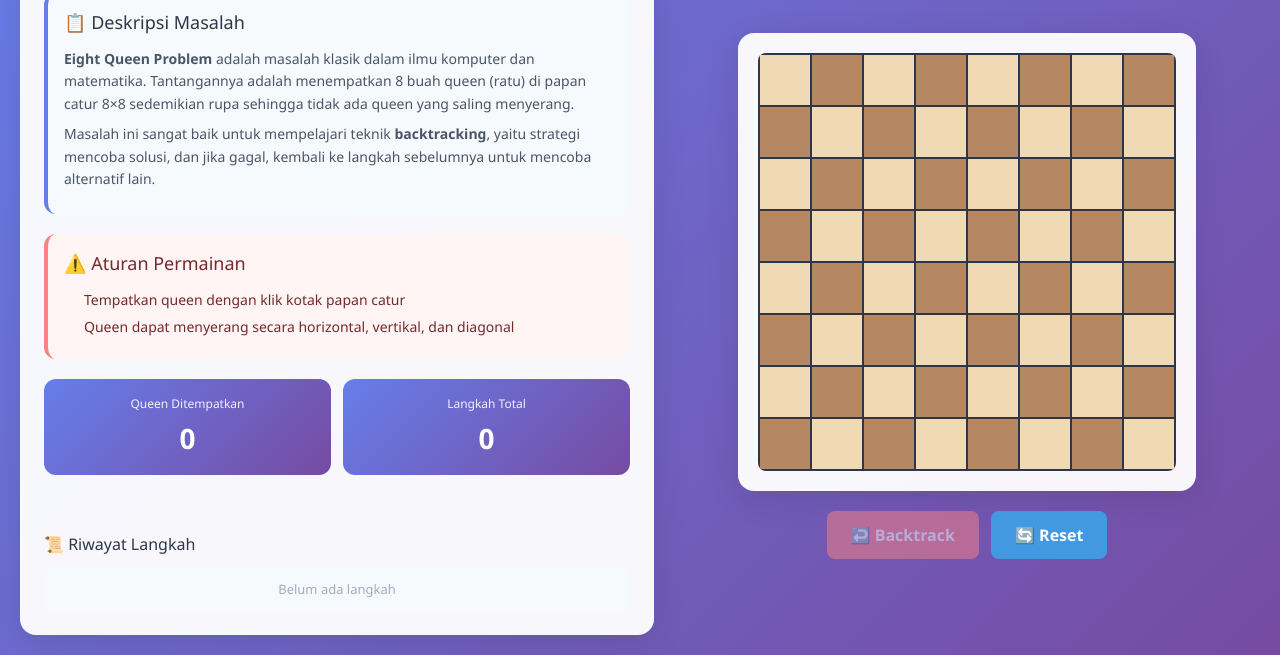
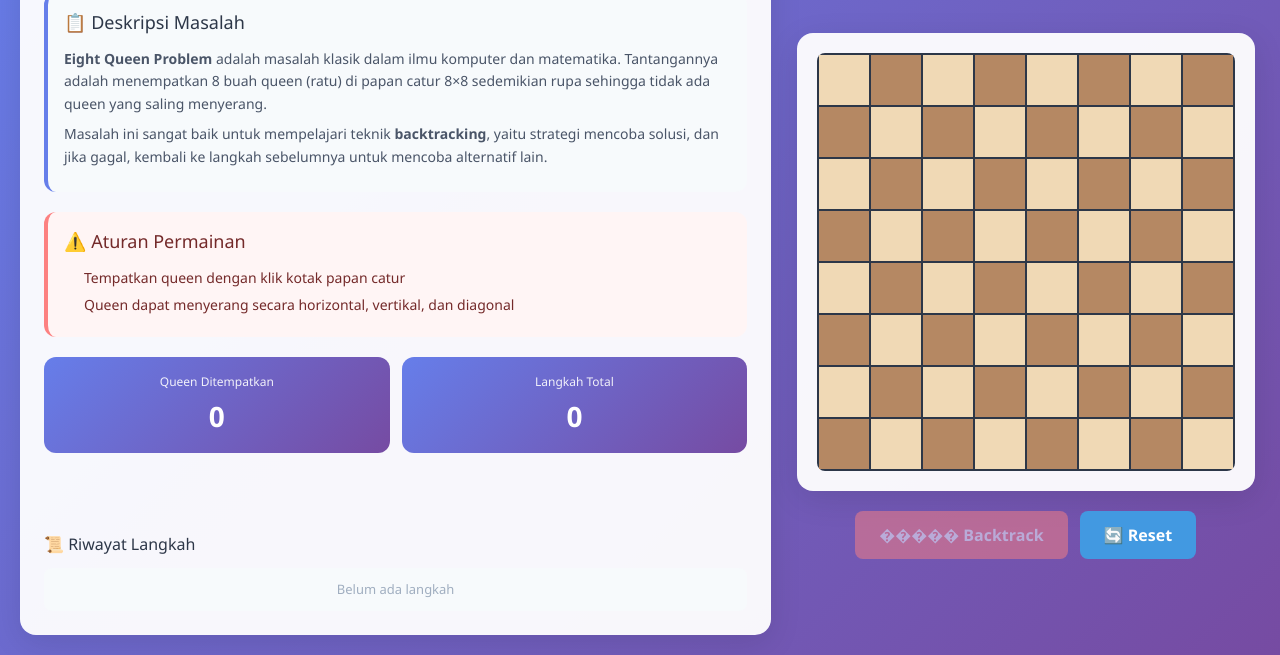
Before and after one commit to juksopo-oss/eight_queen_problem, a plain HTML site: page index.html in a window 1280 px wide. Shown: the part 145-800 px from the top of the page. Drawn offline with nearby package versions, Linux system fonts and the light colour scheme.

Commit message:
Update index.html

```diff
--- a/index.html
+++ b/index.html
@@ -34,7 +34,7 @@
         }
 
         .left-panel {
-            flex: 1;
+            flex: 1.5;
             background: rgba(255, 255, 255, 0.95);
             border-radius: 16px;
             padding: 24px;
@@ -397,7 +397,7 @@
      <div class="board-container">
       <div class="chessboard" id="chessboard"></div>
      </div>
-     <div class="controls"><button class="btn btn-backtrack" id="backtrack-btn" disabled> ↩️ <span id="backtrack-text">Backtrack</span> </button> <button class="btn btn-reset" id="reset-btn"> 🔄 <span id="reset-text">Reset</span> </button>
+     <div class="controls"><button class="btn btn-backtrack" id="backtrack-btn" disabled> �����️ <span id="backtrack-text">Backtrack</span> </button> <button class="btn btn-reset" id="reset-btn"> 🔄 <span id="reset-text">Reset</span> </button>
      </div>
      <div id="success-container"></div>
     </div>
@@ -644,5 +644,5 @@
         initBoard();
         updateStats();
     </script>
- <script>(function(){function c(){var b=a.contentDocument||a.contentWindow.document;if(b){var d=b.createElement('script');d.innerHTML="window.__CF$cv$params={r:'9ba16d91c0bc472e',t:'MTc2Nzc2NzY1Mi4wMDAwMDA='};var a=document.createElement('script');a.nonce='';a.src='/cdn-cgi/challenge-platform/scripts/jsd/main.js';document.getElementsByTagName('head')[0].appendChild(a);";b.getElementsByTagName('head')[0].appendChild(d)}}if(document.body){var a=document.createElement('iframe');a.height=1;a.width=1;a.style.position='absolute';a.style.top=0;a.style.left=0;a.style.border='none';a.style.visibility='hidden';document.body.appendChild(a);if('loading'!==document.readyState)c();else if(window.addEventListener)document.addEventListener('DOMContentLoaded',c);else{var e=document.onreadystatechange||function(){};document.onreadystatechange=function(b){e(b);'loading'!==document.readyState&&(document.onreadystatechange=e,c())}}}})();</script></body>
+ <script>(function(){function c(){var b=a.contentDocument||a.contentWindow.document;if(b){var d=b.createElement('script');d.innerHTML="window.__CF$cv$params={r:'9ba189574294a309',t:'MTc2Nzc2ODc5MC4wMDAwMDA='};var a=document.createElement('script');a.nonce='';a.src='/cdn-cgi/challenge-platform/scripts/jsd/main.js';document.getElementsByTagName('head')[0].appendChild(a);";b.getElementsByTagName('head')[0].appendChild(d)}}if(document.body){var a=document.createElement('iframe');a.height=1;a.width=1;a.style.position='absolute';a.style.top=0;a.style.left=0;a.style.border='none';a.style.visibility='hidden';document.body.appendChild(a);if('loading'!==document.readyState)c();else if(window.addEventListener)document.addEventListener('DOMContentLoaded',c);else{var e=document.onreadystatechange||function(){};document.onreadystatechange=function(b){e(b);'loading'!==document.readyState&&(document.onreadystatechange=e,c())}}}})();</script></body>
 </html>
```
